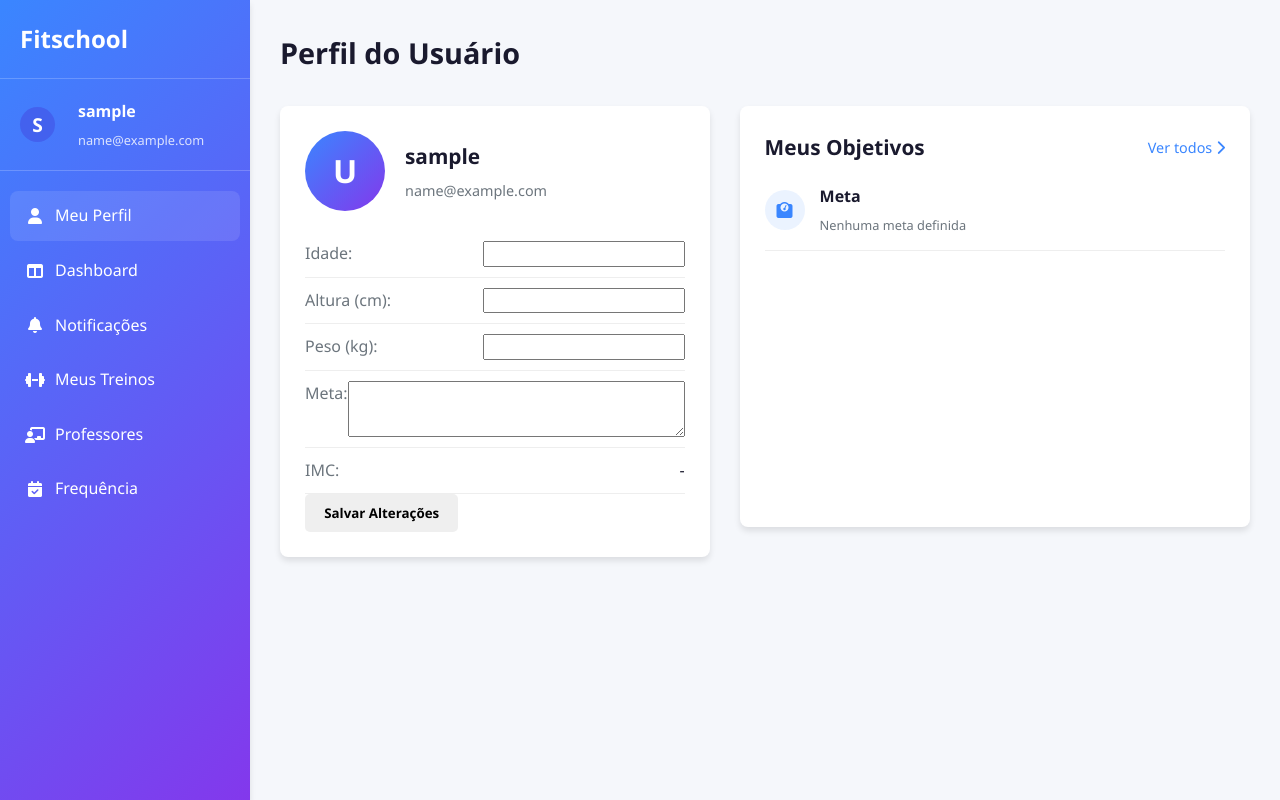
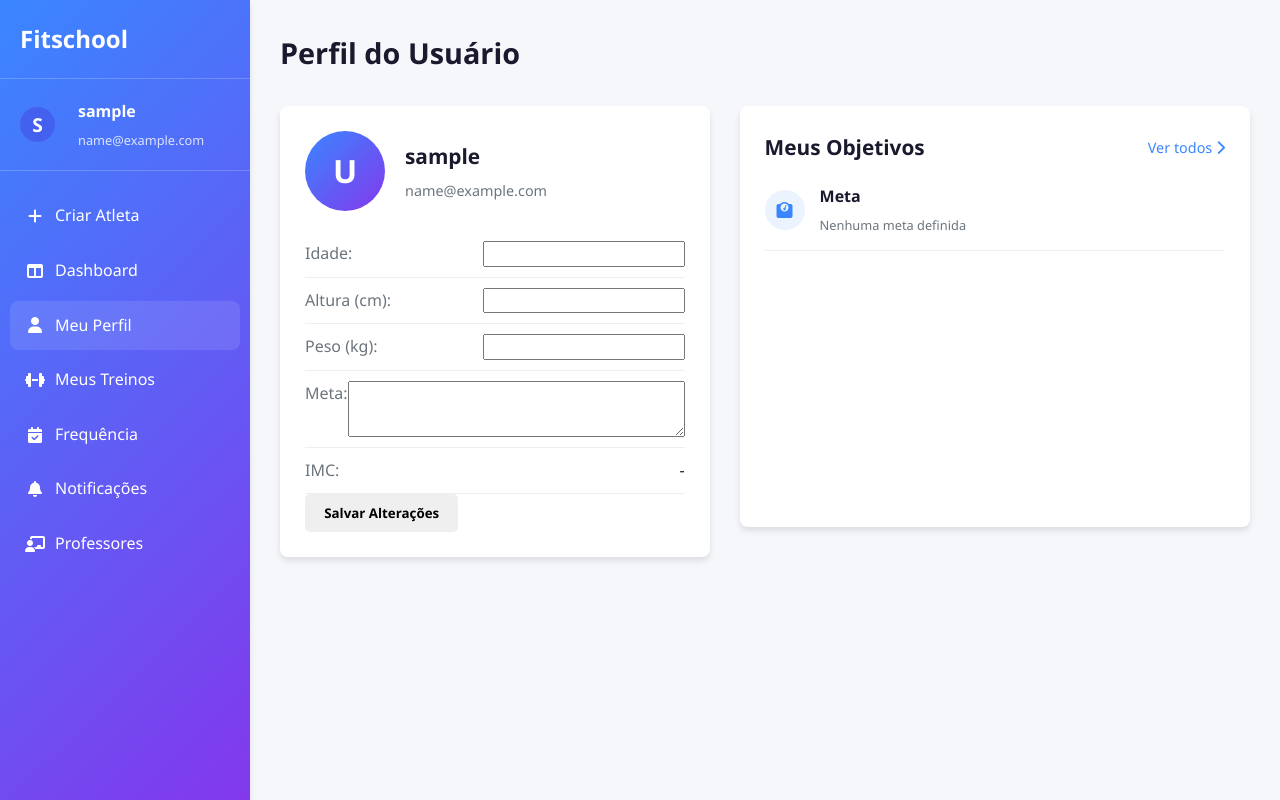
Before and after one commit to pedroompc/FitSchool-FDS, a Django app: page /user/menu/perfilUsuario/ in a window 1280 px wide. Run offline with Django 5.2, Linux system fonts and the light colour scheme; the visitor is signed in with stand-in values (Sample User, id 1); data comes from the database, SQL or seed files in the repository.

Commit message:
Ajustando SideBar

```diff
--- a/fitschool/templates/fitschool/pages/perfilUsuario.html
+++ b/fitschool/templates/fitschool/pages/perfilUsuario.html
@@ -27,12 +27,13 @@
         </div>
 
         <ul class="menu">
+            <li><a href="{% url 'criarAtleta' %}"><i class="fa-solid fa-plus"></i>Criar Atleta</a></li>
+            <li><a href= "{% url 'menu' %}"><i  class="fa-solid fa-table-columns"></i>Dashboard</a></li>
             <li><a href="#" class="active"><i class="fas fa-user"></i> Meu Perfil</a></li>
-            <li><a href= "{% url 'menu' %}"><i  class="fa-solid fa-table-columns"></i>Dashboard</a></li>
+            <li><a href="{% url 'meusTreinos' %}"><i class="fas fa-dumbbell"></i> Meus Treinos</a></li>
+            <li><a href= "{% url 'frequencia' %}"><i class="fas fa-calendar-check"></i> Frequência</a></li>
             <li><a href="#"><i class="fas fa-bell"></i> Notificações</a></li>
-            <li><a href="{% url 'meusTreinos' %}"><i class="fas fa-dumbbell"></i> Meus Treinos</a></li>
             <li><a href="#"><i class="fas fa-chalkboard-teacher"></i> Professores</a></li>
-            <li><a href= "{% url 'frequencia' %}"><i class="fas fa-calendar-check"></i> Frequência</a></li>
         </ul>
     </aside>
 
```
Also changed, not shown: fitschool/templates/fitschool/pages/menu.html (+4 -3 lines).
